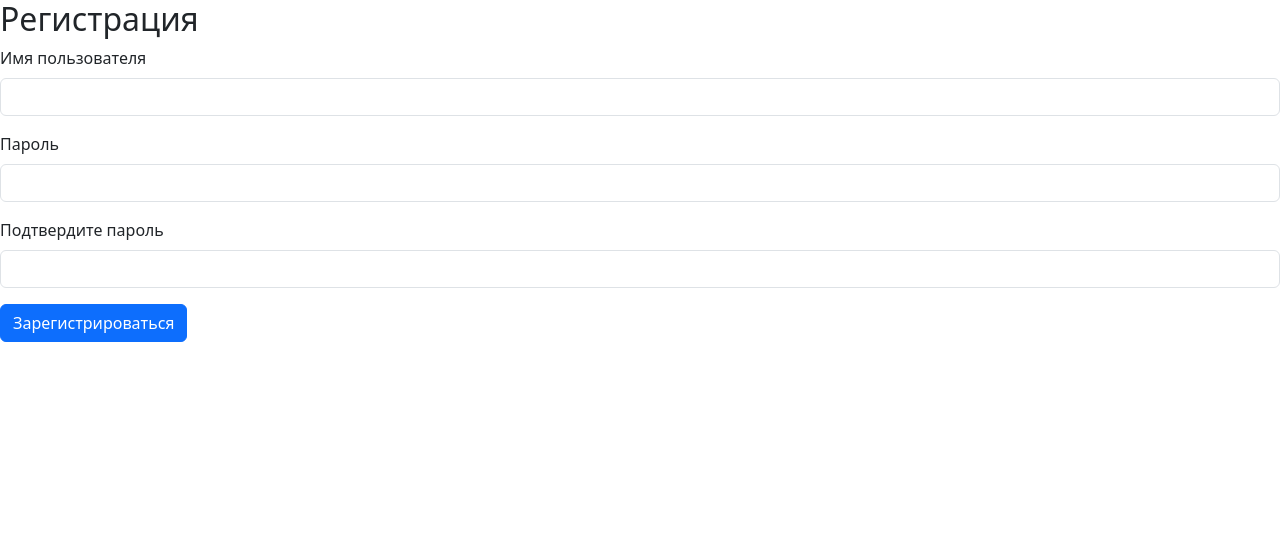
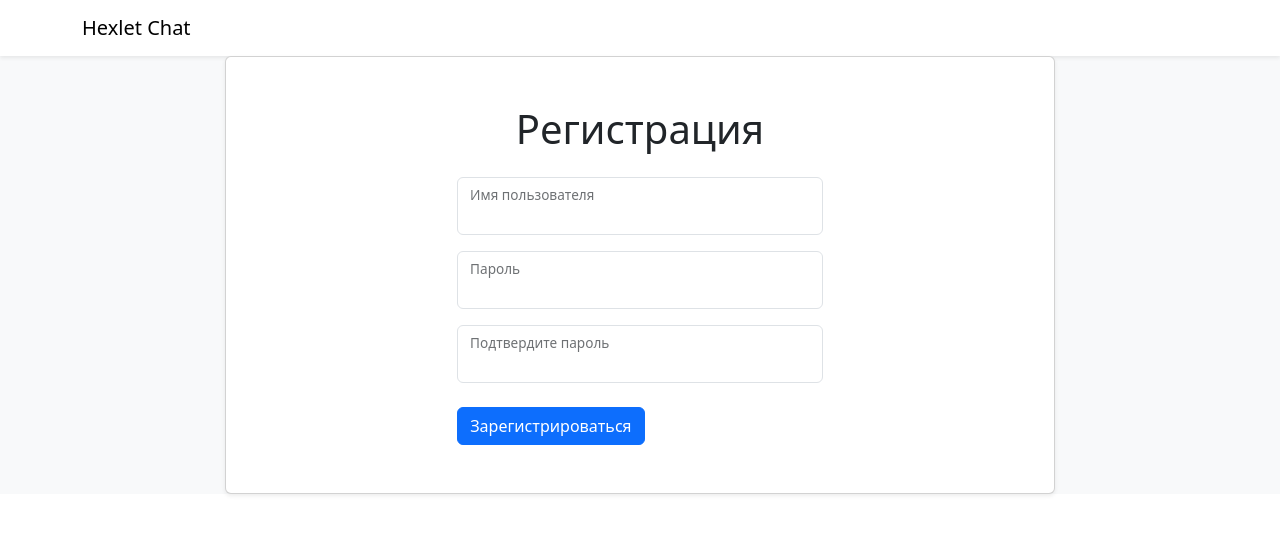
Before and after one commit to Maksim-Inozemtsev/frontend-project-12, a React (Create React App) app in the folder frontend/: page /signup in a window 1280 px wide. Shown: the top 534 px of the page. Built offline with nearby package versions, Linux system fonts and the light colour scheme; no server answers; the HTML template or start-up script is replaced by a standard one.

Commit message:
7-th step of the project

```diff
--- a/frontend/src/Components/Pages/LoginForm.jsx
+++ b/frontend/src/Components/Pages/LoginForm.jsx
@@ -3,7 +3,7 @@ import { Navigate } from 'react-router-dom';
 import React, { useContext, useState } from 'react';
 import * as Yup from 'yup';
 import axios from 'axios';
-import { Button, Form, Alert } from 'react-bootstrap';
+import { Form, Alert } from 'react-bootstrap';
 import 'bootstrap/dist/css/bootstrap.min.css';
 import apiPath from '../../routes.js';
 import authContext from '../context';
@@ -46,10 +46,24 @@ const LoginForm = () => {
   }
 
   return (
+    <body className="h-100 bg-light">
+      <div className="h-100">
+        <div className="h-100" id="chat">
+          <div className="d-flex flex-column h-100">
+            <nav className="shadow-sm navbar navbar-expand-lg navbar-light bg-white">
+              <div className="container">
+                <a className="navbar-brand" href="/">Hexlet Chat</a>
+              </div>
+            </nav>
+            <div className="container-fluid h-100">
+              <div className="row justify-content-center align-content-center h-100">
+                <div className="col-12 col-md-8 col-xxl-6">
+                  <div className="card shadow-sm">
+                    <div className="card-body p-5">
                       <Formik initialValues={{ username: '', password: '' }} validationSchema={validationSchema} onSubmit={myHandleSubmit}>
                         {({ handleSubmit, isSubmitting }) => (
-      <Form onSubmit={handleSubmit} className="justify-content-center align-items-center">
-        <h1>Войти</h1>
+                          <Form onSubmit={handleSubmit} className="mt-3 mt-mb-0">
+                            <h1 className="text-center mb-4">Войти</h1>
                             {signed === false && (
                               <Alert variant="danger">
                                 {'Пользователь не найден!'}
@@ -60,25 +74,35 @@ const LoginForm = () => {
                                 {netWorkError}
                               </Alert>
                             )}
-      <Form.Group className="mb-3 w-50">
-        <Form.Label htmlFor="username">Username:</Form.Label>
+                            <Form.Group className="form-floating mb-3">
                               <Field className="form-control" type="text" id="username" name="username" />
+                              <Form.Label htmlFor="username">Ваш ник</Form.Label>
                               <ErrorMessage name="username" component="div" className='text-danger'/>
                             </Form.Group>
-      <Form.Group className="mb-3 w-50">
-        <Form.Label htmlFor="password">Password:</Form.Label>
+                            <Form.Group className="form-floating mb-4">
                               <Field className="form-control" type="password" id="password" name="password" />
+                              <Form.Label htmlFor="password">Пароль</Form.Label>
                               <ErrorMessage name="password" component="div" className='text-danger' />
                             </Form.Group>
-      <Button type="submit" disabled={isSubmitting}>
+                            <button className="w-100 mb-3 btn btn-outline-primary" type="submit" disabled={isSubmitting}>
                               Войти
-      </Button>
-      <div className="text-center">
-        <span>Нет аккаунта?</span>
-        <a href="/signup">Регистрация</a></div>
+                            </button>
                           </Form>
                         )}
                       </Formik>
+                    </div>
+                    <div className="card-footer p-4">
+                      <div className="text-center"><span>Нет аккаунта?</span> <a href="/signup">Регистрация</a></div>
+                    </div>
+                  </div>
+                </div>
+              </div>
+            </div>
+          </div>
+          <div className="Toastify"></div>
+        </div>
+      </div>
+    </body>
   );
 };
 
--- a/frontend/src/Components/Pages/NotFoundPage.jsx
+++ b/frontend/src/Components/Pages/NotFoundPage.jsx
@@ -1,8 +1,22 @@
 const NotFoundPage = () => {
     return (
-      <div>
-        <h1>404 - Страница не найдена</h1>
-        <p>К сожалению, запрашиваемая страница не существует.</p>
+      <div className="h-100 bg-light">
+        <div className="h-100">
+          <div className="h-100" id="chat">
+            <div className="d-flex flex-column h-100">
+              <nav className="shadow-sm navbar navbar-expand-lg navbar-light bg-white">
+                <div className="container">
+                  <a className="navbar-brand" href="/">Hexlet Chat</a>
+                </div>
+              </nav>
+              <div className="text-center">
+                <h1 className="h4 text-muted">Страница не найдена</h1>
+                <p className="text-muted">Но вы можете перейти <a href="/">на главную страницу</a></p>
+              </div>
+            </div>
+            <div className="Toastify"></div>
+          </div>
+        </div>
       </div>
     );
   };
--- a/frontend/src/Components/Pages/SignupForm.jsx
+++ b/frontend/src/Components/Pages/SignupForm.jsx
@@ -1,6 +1,6 @@
 import React, { useContext, useState } from 'react';
 import { Navigate } from 'react-router-dom';
-import { Button, Alert } from 'react-bootstrap';
+import { Button } from 'react-bootstrap';
 import { Formik, Form, Field, ErrorMessage } from 'formik';
 import * as yup from 'yup';
 import axios from 'axios';
@@ -10,8 +10,8 @@ import authContext from '../context';
 const { signupPage } = apiPath;
 
 const schema = yup.object().shape({
-  username: yup.string().required('Введите имя пользователя'),
-  password: yup.string().min(5, 'Пароль должен содержать не менее 5 символов').required('Введите пароль'),
+  username: yup.string().min(3, 'Имя должно содержать не менее 3 символов').max(20, 'Имя должно содержать не более 20 символов').required('Введите имя пользователя'),
+  password: yup.string().min(6, 'Пароль должен содержать не менее 6 символов').required('Введите пароль'),
   confirmPassword: yup
     .string()
     .oneOf([yup.ref('password'), null], 'Пароли должны совпадать')
@@ -20,7 +20,7 @@ const schema = yup.object().shape({
 
 const SignupForm = () => {
   const [redirect, setRedirect] = useState(false);
-  const [signupError, setSignupError] = useState(false);
+  const [signupError, setSignupError] = useState(null);
 
   const context = useContext(authContext);
   const { login } = context;
@@ -42,8 +42,13 @@ const SignupForm = () => {
         login(token, username);
         setRedirect(true);
       } catch (error) {
+        if (error.response.status === 409) {
+          setSignupError('Такой пользователь уже существует');
+        } else {
         setSignupError(error.message);
         }
+      }
+
   };
 
   if (redirect) {
@@ -51,45 +56,57 @@ const SignupForm = () => {
   }
 
   return (
+    <div className="d-flex flex-column h-100 bg-light">
+      <nav className="shadow-sm navbar navbar-expand-lg navbar-light bg-white">
+        <div className="container">
+          <a className="navbar-brand" href="/">Hexlet Chat</a>
+        </div>
+      </nav>
+      <div className="container-fluid h-100">
+        <div className="row justify-content-center align-content-center h-100">
+          <div className="col-12 col-md-8 col-xxl-6">
+            <div className="card shadow-sm">
+              <div className="card-body d-flex flex-column flex-md-row justify-content-around align-items-center p-5">
                 <Formik initialValues={initialValues} validationSchema={schema} onSubmit={myHandleSubmit}>
                   {({ handleSubmit, isSubmitting }) => (
-        <Form onSubmit={handleSubmit}>
-          <h2>Регистрация</h2>
-          {signupError !== false && (
-            <Alert variant="danger">
-              {signupError}
-            </Alert>
-          )}
-          <div className="mb-3">
+                    <Form className="w-50" onSubmit={handleSubmit}>
+                      <h1 className="text-center mb-4">Регистрация</h1>
+                      <div className="form-floating mb-3">
+                        <Field type="text" id="username" name="username" className="form-control" />
                         <label htmlFor="username" className="form-label">
                           Имя пользователя
                         </label>
-            <Field type="text" id="username" name="username" className="form-control" />
                         <ErrorMessage name="username" component="div" className="text-danger" />
                       </div>
-
-          <div className="mb-3">
+                      <div className="form-floating mb-3">
+                        <Field type="password" id="password" name="password" className="form-control" />
                          <label htmlFor="password" className="form-label">
                           Пароль
                         </label>
-            <Field type="password" id="password" name="password" className="form-control" />
                         <ErrorMessage name="password" component="div" className="text-danger" />
                       </div>
-
-          <div className="mb-3">
+                      <div className="form-floating mb-4">
+                        <Field type="password" id="confirmPassword" name="confirmPassword" className="form-control" />
                         <label htmlFor="confirmPassword" className="form-label">
                           Подтвердите пароль
                         </label>
-            <Field type="password" id="confirmPassword" name="confirmPassword" className="form-control" />
+                          {signupError !== null && (
+                            <div className="text-danger">{signupError}</div>
+                          )}
                         <ErrorMessage name="confirmPassword" component="div" className="text-danger" />
                       </div>
-
                       <Button type="submit" className="btn btn-primary" disabled={isSubmitting}>
                         Зарегистрироваться
                       </Button>
                     </Form>
                   )}
                 </Formik>
+              </div>
+            </div>
+          </div>
+        </div>
+      </div>
+    </div>
   );
 };
 
```
Lines whose indentation alone changed are shown as unchanged.
